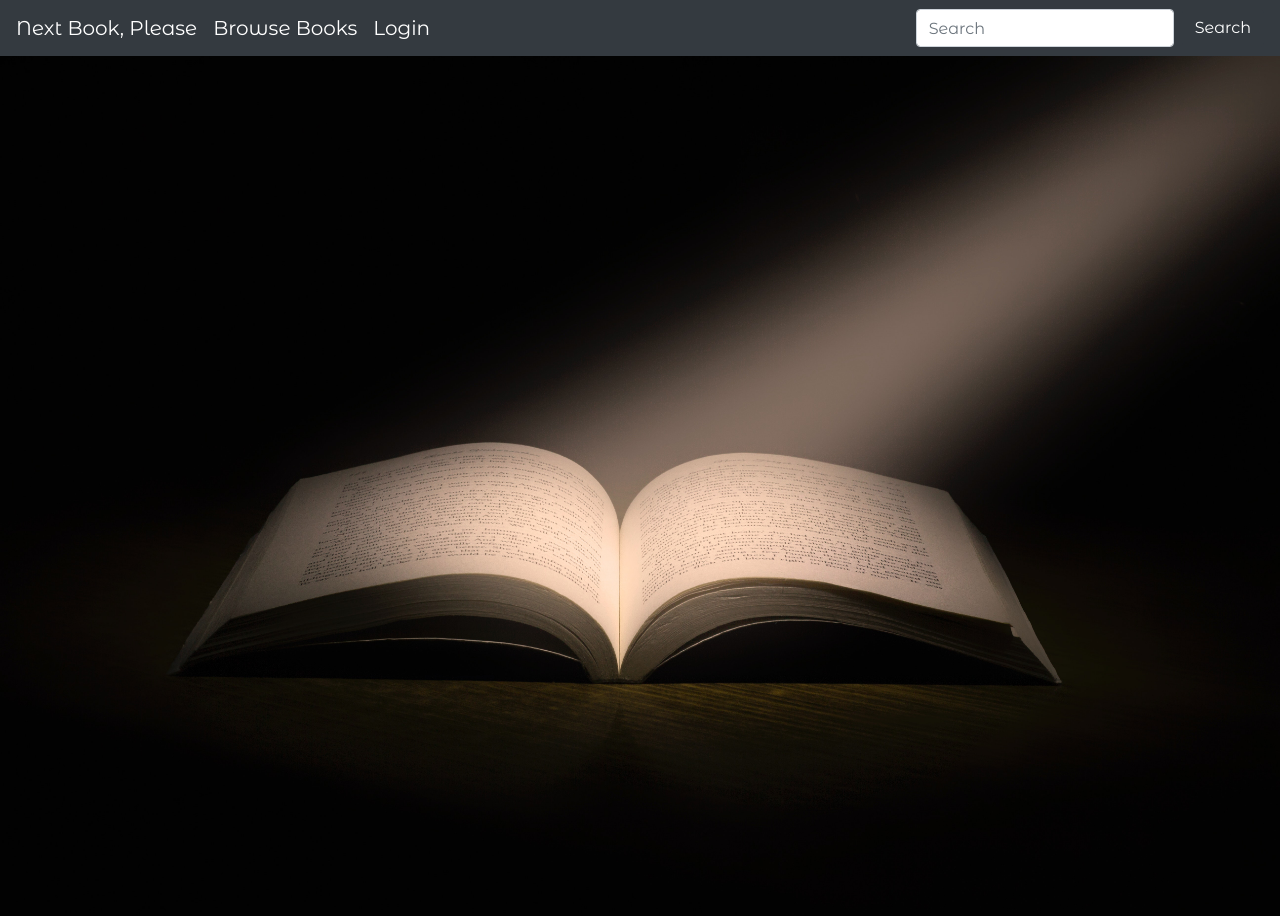
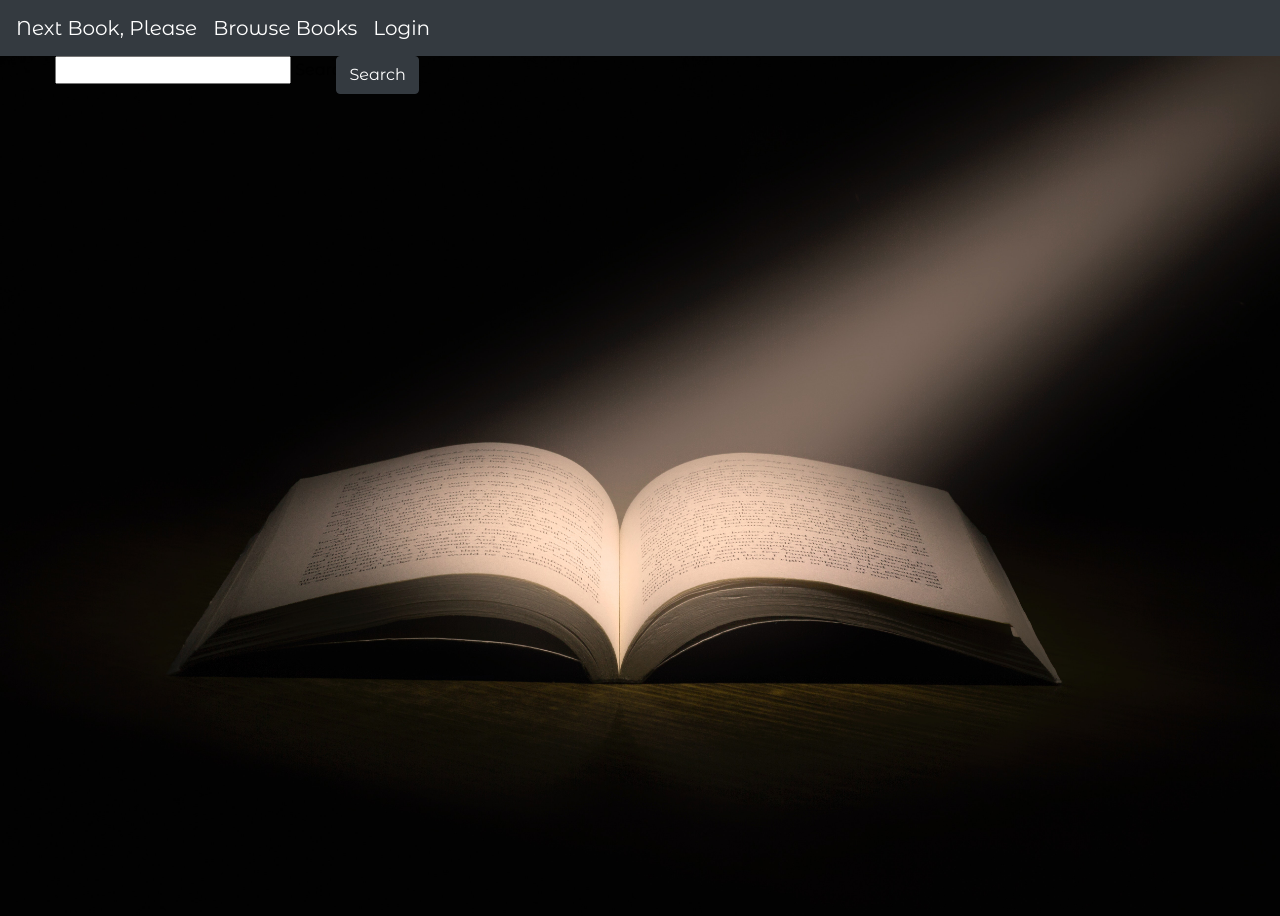
Before and after one commit to HollyT85/books_for_you, a Flask app: page /books in a window 1280 px wide. Run offline with Flask 2, Linux system fonts and the light colour scheme; data that the repository does not hold is empty; some libraries are stand-ins or nearby versions.

Commit message:
search functionality

```diff
--- a/app.py
+++ b/app.py
@@ -33,6 +33,16 @@ mongo = PyMongo(app)
 def home_page():
     """return user to home page"""
     return render_template("index.html")
+
+
+@app.route("/search", methods=["GET", "POST"])
+def search():
+    """
+    Allow user to search by author name / genre
+    """
+    query = request.form.get("query")
+    books = mongo.db.books.find({"$text": {"$search": query}})
+    return render_template("books.html", books=books)
 
 
 # register function
--- a/templates/base.html
+++ b/templates/base.html
@@ -41,10 +41,7 @@
                     {% endif %}
                 </li>
             </ul>
-            <form class="form-inline my-2 my-lg-0">
-                <input class="form-control mr-sm-2" type="search" placeholder="Search" aria-label="Search">
-                <button class="btn btn-dark my-2 my-sm-0" type="submit">Search</button>
-            </form>
+
         </div>
     </nav>
 
--- a/templates/books.html
+++ b/templates/books.html
@@ -1,7 +1,23 @@
 {% extends "base.html" %}
 {% block body %}
 
+<div class="row">
+    <form method="POST" action="{{ url_for('search') }}">
+        <div class="row">
+            <div class="input-field">
+
+                <input type="text" name="query" minlength="3" id="query" required>
+                <label for="query" class="titles">Search</label>
+            </div>
+            <div class="row">
+                <button class="btn btn-dark" type="submit">Search</button>
+            </div>
+        </div>
+    </form>
+</div>
+
 {% for book in books %}
+
 <div class="row rows">
     <div class="col-12">
         <!--book._id to make sure each book is it's own individual section-->
```
